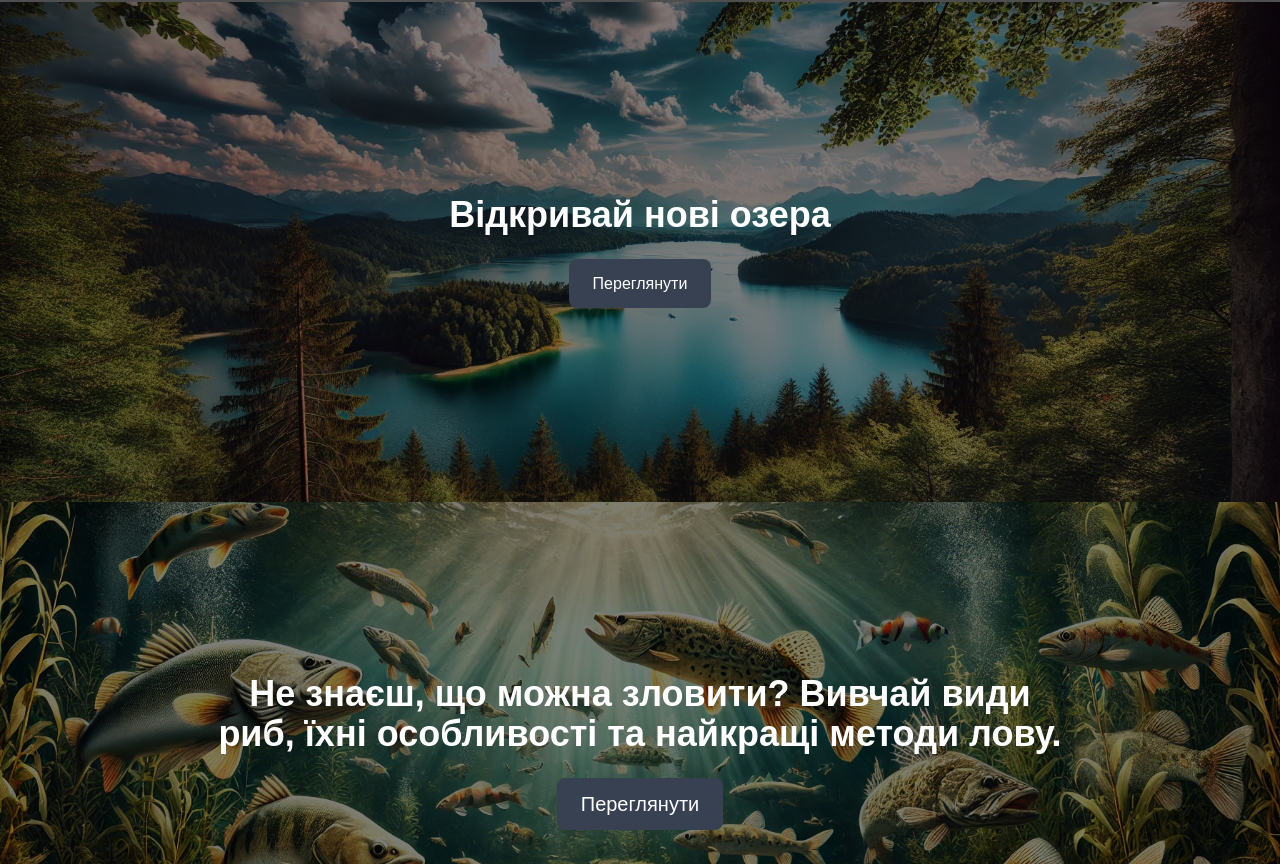
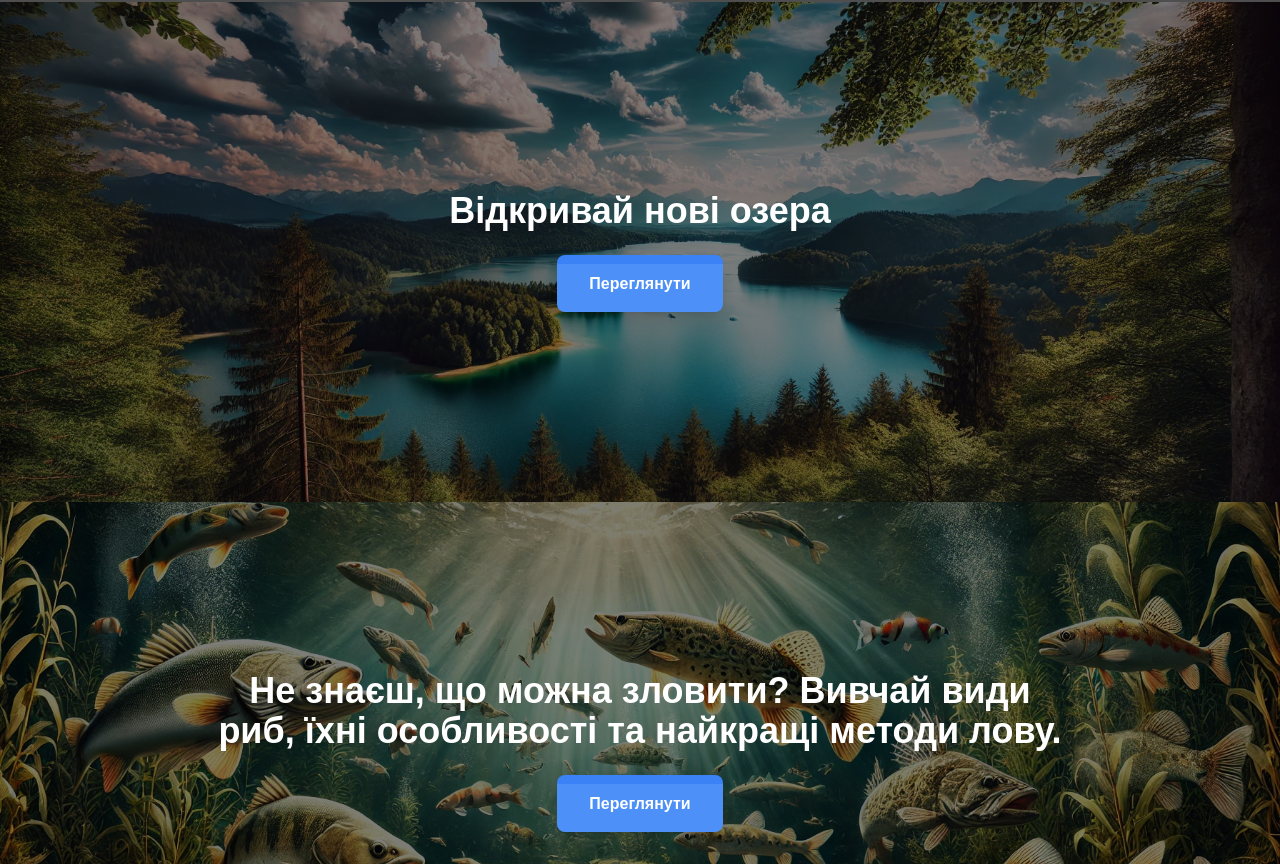
Before and after one commit to vladyslavZinchenko77/trofey-fish, a Next.js app: page / in a window 1280 px wide. Shown: the part 1716-2580 px from the top of the page. Built offline with nearby package versions, Linux system fonts and the light colour scheme; grey boxes are pictures that could not be loaded.

Commit message:
updated home page's sections

```diff
--- a/src/components/UI/Sections/HomePageSections/BloggersHome.tsx
+++ b/src/components/UI/Sections/HomePageSections/BloggersHome.tsx
@@ -1,4 +1,5 @@
 import React from 'react';
+import ButtonWithFishAnimation from '@/components/common/ButtonWithFishAnimation';
 
 const BloggersHome = () => {
   return (
@@ -17,9 +18,9 @@ const BloggersHome = () => {
           Дивись, як професіонали ловлять великі трофеї, діляться порадами та
           розповідають про найкращі місця для риболовлі.
         </h2>
-        <button className="bg-gray-700 mt-4 sm:mt-6 hover:bg-gray-800 px-6 py-3 rounded-lg transition text-lg sm:text-xl">
-          Переглянути
-        </button>
+        <div className="mt-6 flex justify-center">
+          <ButtonWithFishAnimation text="Переглянути" />
+        </div>
       </div>
     </section>
   );
--- a/src/components/UI/Sections/HomePageSections/FishTypesHome.tsx
+++ b/src/components/UI/Sections/HomePageSections/FishTypesHome.tsx
@@ -1,4 +1,5 @@
 import React from 'react';
+import ButtonWithFishAnimation from '@/components/common/ButtonWithFishAnimation';
 
 const FishTypesHome = () => {
   return (
@@ -17,9 +18,9 @@ const FishTypesHome = () => {
           Не знаєш, що можна зловити? Вивчай види риб, їхні особливості та
           найкращі методи лову.
         </h2>
-        <button className="bg-gray-700 mt-4 sm:mt-6 hover:bg-gray-800 px-6 py-3 rounded-lg transition text-lg sm:text-xl">
-          Переглянути
-        </button>
+        <div className="mt-6 flex justify-center">
+          <ButtonWithFishAnimation text="Переглянути" />
+        </div>
       </div>
     </section>
   );
--- a/src/components/UI/Sections/HomePageSections/Hero.tsx
+++ b/src/components/UI/Sections/HomePageSections/Hero.tsx
@@ -22,8 +22,8 @@ const Hero: FC = () => {
           водойми та обговорюють кращі місця для риболовлі.
         </h4>
         <div className="mt-4 sm:mt-5 md:mt-6 flex flex-col sm:flex-col md:flex-row sm:gap-3 md:gap-4 gap-3 justify-center items-center">
+          <ButtonWithFishAnimation text="Переглянути трофеї" />
           <ButtonWithFishAnimation text="Приєднатися" />
-          <ButtonWithFishAnimation text="Переглянути трофеї" />
         </div>
       </div>
     </section>
--- a/src/components/UI/Sections/HomePageSections/LakesHome.tsx
+++ b/src/components/UI/Sections/HomePageSections/LakesHome.tsx
@@ -1,4 +1,5 @@
 import React, { FC } from 'react';
+import ButtonWithFishAnimation from '@/components/common/ButtonWithFishAnimation';
 
 const LakesHome: FC = () => {
   return (
@@ -12,13 +13,13 @@ const LakesHome: FC = () => {
     >
       <div className="absolute inset-0 bg-black bg-opacity-50"></div>
 
-      <div className="relative z-10 max-w-lg sm:max-w-xl md:max-w-2xl">
+      <div className="relative z-10 max-w-lg sm:max-w-xl md:max-w-2xl flex flex-col items-center">
         <h2 className="text-2xl sm:text-3xl md:text-4xl font-bold">
           Відкривай нові озера
         </h2>
-        <button className="bg-gray-700 mt-4 sm:mt-5 md:mt-6 hover:bg-gray-800 px-4 sm:px-6 py-2 sm:py-3 rounded-lg transition">
-          Переглянути
-        </button>
+        <div className="mt-4 sm:mt-6">
+          <ButtonWithFishAnimation text="Переглянути" />
+        </div>
       </div>
     </section>
   );
```
